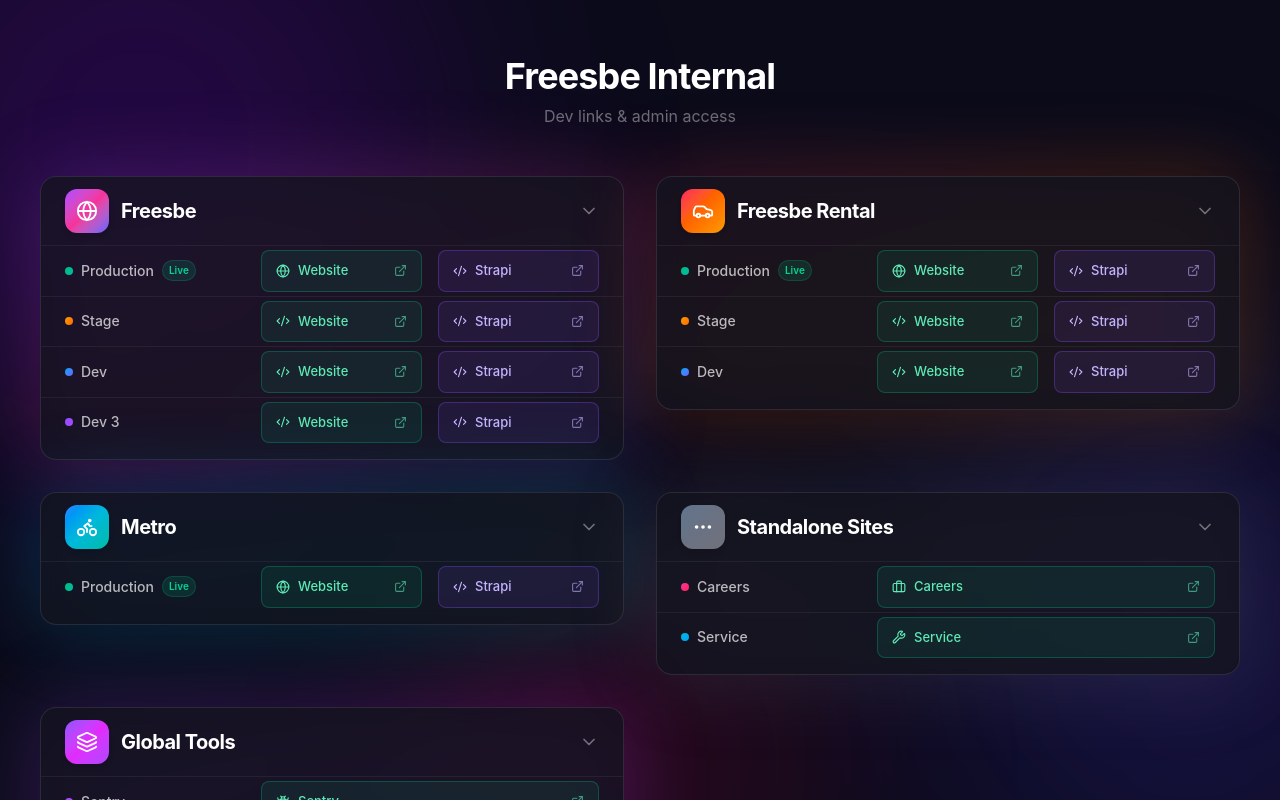
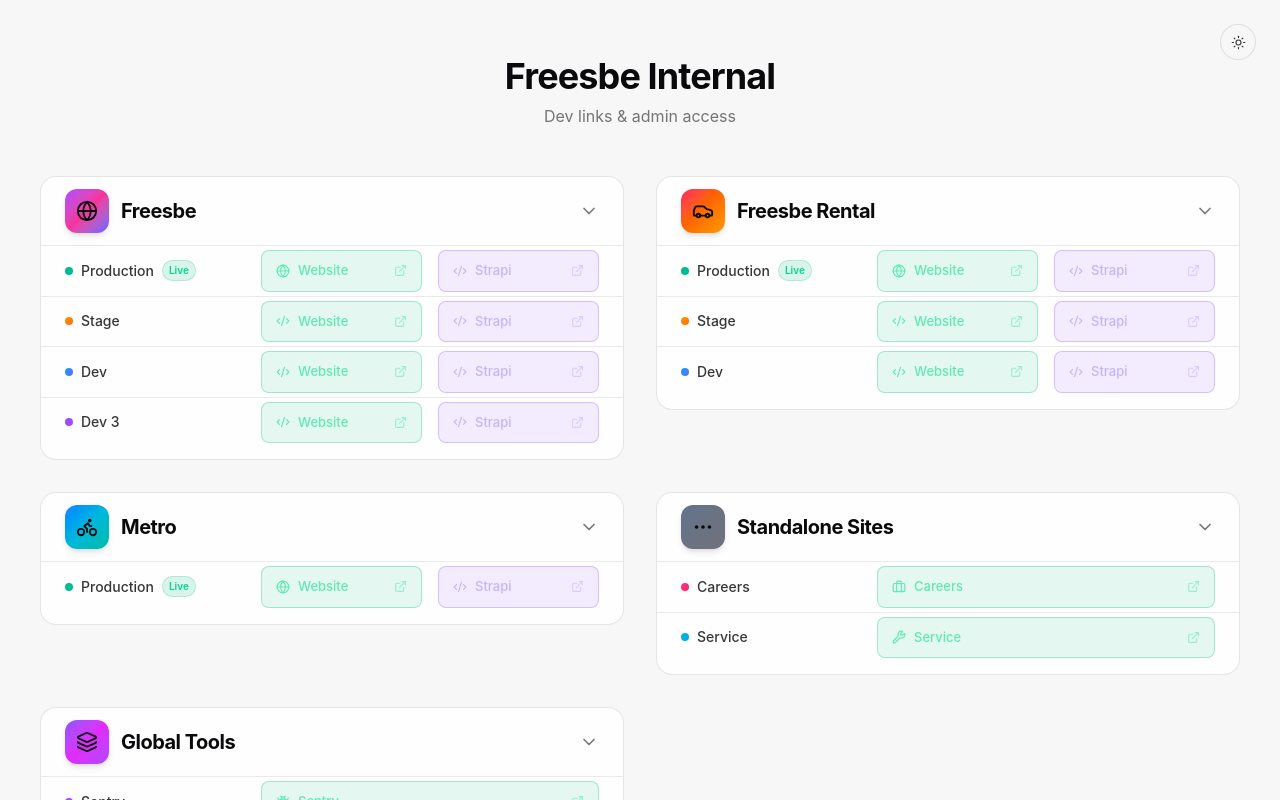
Before and after one commit to alonlivne-moveo007/pages-for-crasso, a React (Vite) app: page / in a window 1280 px wide. Shown: the top 800 px of the page. Built offline with nearby package versions, Linux system fonts and the light colour scheme.

Commit message:
Add theme toggle functionality and light mode support; refactor AmbientBackground component to return null. Update styles for light mode and adjust card glow class to be hidden.

```diff
--- a/index.html
+++ b/index.html
@@ -5,6 +5,18 @@
     <link rel="icon" type="image/svg+xml" href="/favicon.svg" />
     <meta name="viewport" content="width=device-width, initial-scale=1.0" />
     <meta name="robots" content="noindex, nofollow" />
+    <script>
+      // No-flash theme init: read saved theme before paint.
+      (function () {
+        try {
+          var t = localStorage.getItem("theme");
+          if (!t) t = window.matchMedia("(prefers-color-scheme: light)").matches ? "light" : "dark";
+          document.documentElement.dataset.theme = t;
+        } catch (_) {
+          document.documentElement.dataset.theme = "dark";
+        }
+      })();
+    </script>
     <title>Freesbe Internal</title>
   </head>
   <body>
--- a/src/App.tsx
+++ b/src/App.tsx
@@ -1,11 +1,16 @@
 import { AmbientBackground } from "./components/AmbientBackground";
 import { PageHeader } from "./components/PageHeader";
 import { ProductGrid } from "./components/ProductGrid";
+import { ThemeToggle } from "./components/ThemeToggle";
 
 export default function App() {
   return (
     <div className="min-h-screen w-full bg-[#0b0b1a] flex items-start justify-center px-6 sm:px-10 py-12">
       <AmbientBackground />
+
+      <div className="fixed top-5 right-5 sm:top-6 sm:right-6 z-20">
+        <ThemeToggle />
+      </div>
 
       <div className="relative z-10 w-full max-w-[1700px] flex flex-col gap-12 pb-8">
         <PageHeader />
--- a/src/components/AmbientBackground.tsx
+++ b/src/components/AmbientBackground.tsx
@@ -1,9 +1,3 @@
 export function AmbientBackground() {
-  return (
-    <div className="pointer-events-none fixed inset-0 overflow-hidden">
-      <div className="absolute -top-40 -left-40 w-[600px] h-[600px] rounded-full bg-purple-700/20 blur-[120px]" />
-      <div className="absolute top-1/2 -right-40 w-[500px] h-[500px] rounded-full bg-indigo-700/20 blur-[120px]" />
-      <div className="absolute -bottom-40 left-1/3 w-[400px] h-[400px] rounded-full bg-rose-700/15 blur-[100px]" />
-    </div>
-  );
+  return null;
 }
--- /dev/null
+++ b/src/components/ThemeToggle.tsx
@@ -0,0 +1,23 @@
+import { Sun, Moon } from "lucide-react";
+import { useTheme } from "../lib/useTheme";
+
+export function ThemeToggle() {
+  const { theme, toggle } = useTheme();
+  const isDark = theme === "dark";
+
+  return (
+    <button
+      type="button"
+      onClick={toggle}
+      aria-label={isDark ? "Switch to light mode" : "Switch to dark mode"}
+      title={isDark ? "Switch to light mode" : "Switch to dark mode"}
+      className="group relative inline-flex h-9 w-9 items-center justify-center rounded-full border border-white/10 bg-white/[0.04] text-white/70 backdrop-blur-md transition-colors hover:bg-white/10 hover:text-white"
+    >
+      {isDark ? (
+        <Moon size={15} strokeWidth={1.75} />
+      ) : (
+        <Sun size={15} strokeWidth={1.75} />
+      )}
+    </button>
+  );
+}
--- a/src/index.css
+++ b/src/index.css
@@ -9,4 +9,45 @@
 body {
   -webkit-font-smoothing: antialiased;
   -moz-osx-font-smoothing: grayscale;
+  transition: background-color 0.3s ease, color 0.3s ease;
 }
+
+/* ── Light-mode overrides ─────────────────────────────────────────────────
+   The components are written for the dark theme (hard-coded `bg-[#0b0b1a]`,
+   `text-white/…`, etc). When `[data-theme="light"]` is set on <html>, flip
+   the equivalent classes to their light counterparts here so the components
+   themselves stay untouched. */
+
+:root[data-theme="light"] {
+  color-scheme: light;
+}
+
+:root[data-theme="light"] body {
+  background-color: #f7f7f8;
+  color: #0a0a0c;
+}
+
+/* Page background */
+:root[data-theme="light"] .bg-\[\#0b0b1a\] {
+  background-color: #f7f7f8;
+}
+
+/* Card surface (defined in src/lib/styles.ts) */
+:root[data-theme="light"] .bg-\[\#13131f\]\/80 {
+  background-color: rgba(255, 255, 255, 0.85);
+}
+
+/* Text scale */
+:root[data-theme="light"] .text-white         { color: #0a0a0c; }
+:root[data-theme="light"] .text-white\/70     { color: rgba(10, 10, 12, 0.82); }
+:root[data-theme="light"] .text-white\/40     { color: rgba(10, 10, 12, 0.55); }
+:root[data-theme="light"] .text-white\/20     { color: rgba(10, 10, 12, 0.32); }
+
+/* Borders */
+:root[data-theme="light"] .border-white\/10        { border-color: rgba(10, 10, 12, 0.1); }
+:root[data-theme="light"] .border-white\/\[0\.06\] { border-color: rgba(10, 10, 12, 0.08); }
+
+/* Hover backgrounds used inside LinkButton */
+:root[data-theme="light"] .hover\:bg-white\/10:hover {
+  background-color: rgba(10, 10, 12, 0.06);
+}
--- a/src/lib/styles.ts
+++ b/src/lib/styles.ts
@@ -10,6 +10,5 @@
 export const CARD_SURFACE =
   "relative rounded-2xl border border-white/10 bg-[#13131f]/80 backdrop-blur-md overflow-hidden";
 
-/** Soft colored glow behind a card. Combine with a `from-… via-… to-…` gradient. */
-export const CARD_GLOW =
-  "absolute -inset-2 rounded-3xl bg-gradient-to-br opacity-20 blur-2xl pointer-events-none";
+/** Per-card glow halo — disabled. Kept as an empty class so consumers don't break. */
+export const CARD_GLOW = "hidden";
--- /dev/null
+++ b/src/lib/useTheme.ts
@@ -0,0 +1,28 @@
+import { useCallback, useEffect, useState } from "react";
+
+export type Theme = "light" | "dark";
+
+function readTheme(): Theme {
+  if (typeof document === "undefined") return "dark";
+  const t = document.documentElement.dataset.theme;
+  return t === "light" ? "light" : "dark";
+}
+
+export function useTheme() {
+  const [theme, setThemeState] = useState<Theme>(readTheme);
+
+  useEffect(() => {
+    document.documentElement.dataset.theme = theme;
+    try {
+      localStorage.setItem("theme", theme);
+    } catch {
+      /* ignore quota / private mode */
+    }
+  }, [theme]);
+
+  const toggle = useCallback(() => {
+    setThemeState((t) => (t === "dark" ? "light" : "dark"));
+  }, []);
+
+  return { theme, toggle, setTheme: setThemeState };
+}
```
Also changed, not shown: .claude/settings.local.json.
